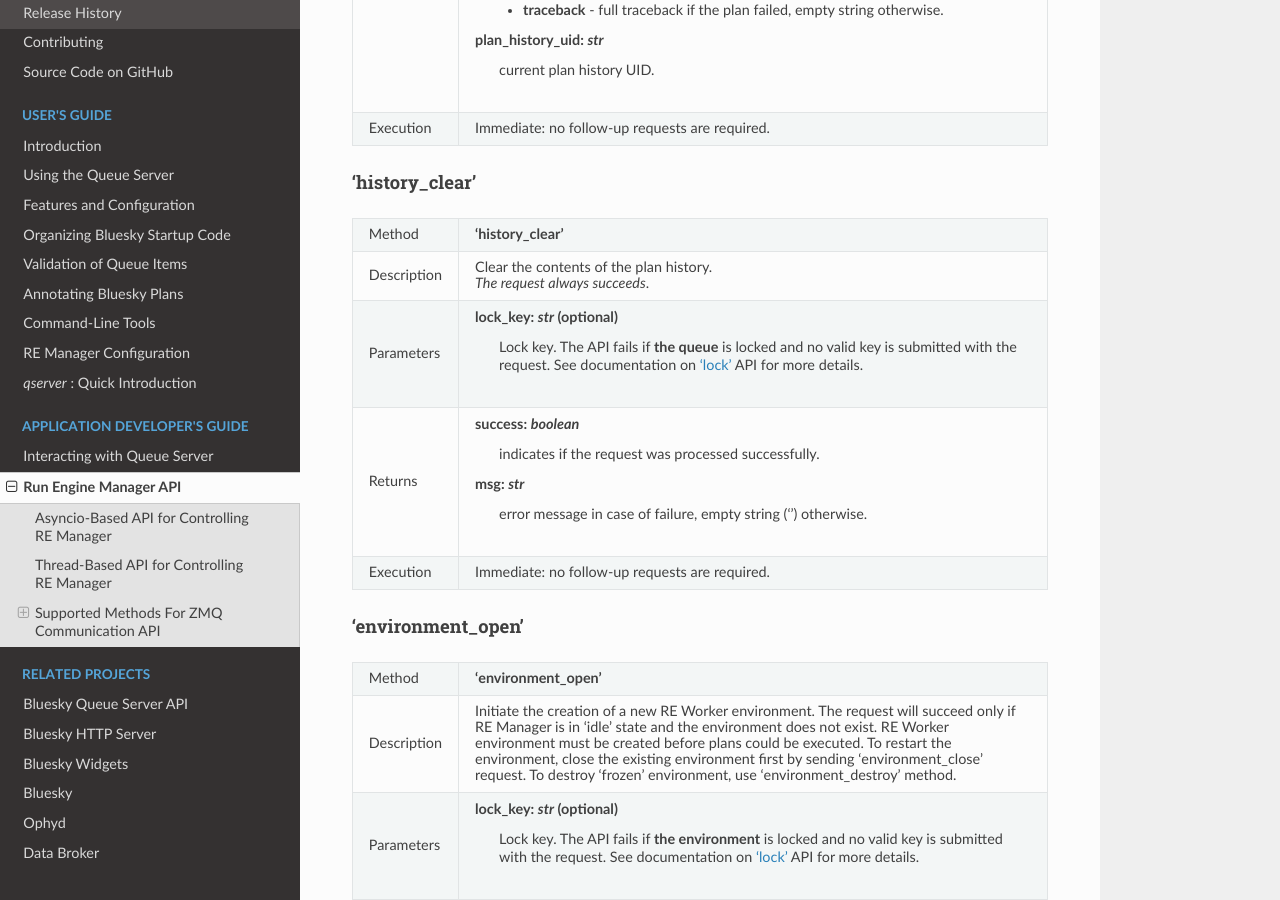
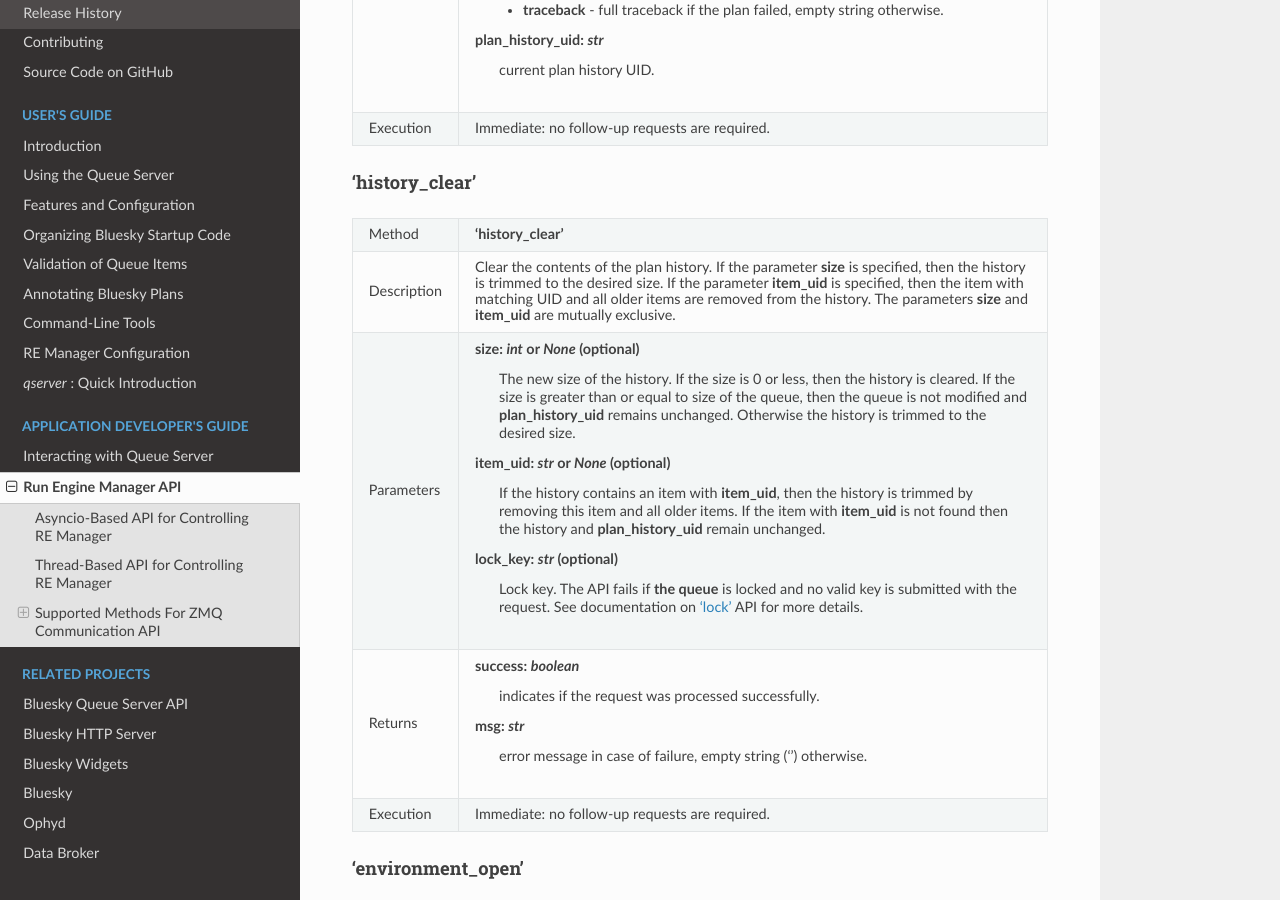
Before and after one commit to bluesky/bluesky-queueserver, a Sphinx documentation site: the page built from docs/source/re_manager_api.rst, in a window 1280 px wide and 900 px high, scrolled down 11434 px. Built offline with Sphinx 7.4.7 and the Read the Docs theme 3.1.0, drawn with Linux system fonts in a browser that asks for light colours.

Commit message:
DOC: update documentation for 'history_clear' API

```diff
--- a/docs/source/re_manager_api.rst
+++ b/docs/source/re_manager_api.rst
@@ -657,11 +657,23 @@ Execution     Immediate: no follow-up requests are required.
 ============  =========================================================================================
 Method        **'history_clear'**
 ------------  -----------------------------------------------------------------------------------------
-Description   Clear the contents of the plan history.
-
-              *The request always succeeds*.
-------------  -----------------------------------------------------------------------------------------
-Parameters    **lock_key**: *str* (optional)
+Description   Clear the contents of the plan history. If the parameter **size** is specified, then
+              the history is trimmed to the desired size. If the parameter **item_uid** is specified,
+              then the item with matching UID and all older items are removed from the history.
+              The parameters **size** and **item_uid** are mutually exclusive.
+------------  -----------------------------------------------------------------------------------------
+Parameters    **size**: *int* or *None* (optional)
+                  The new size of the history. If the size is 0 or less, then the history is
+                  cleared. If the size is greater than or equal to size of the queue, then the queue is
+                  not modified and **plan_history_uid** remains unchanged. Otherwise the history is
+                  trimmed to the desired size.
+
+              **item_uid**: *str* or *None* (optional)
+                  If the history contains an item with **item_uid**, then the history is trimmed by
+                  removing this item and all older items. If the item with **item_uid** is not found
+                  then the history and **plan_history_uid** remain unchanged.
+
+              **lock_key**: *str* (optional)
                   Lock key. The API fails if **the queue** is locked and no valid key is submitted
                   with the request. See documentation on :ref:`method_lock` API for more details.
 ------------  -----------------------------------------------------------------------------------------
```
Also changed, not shown: 2 other files.
